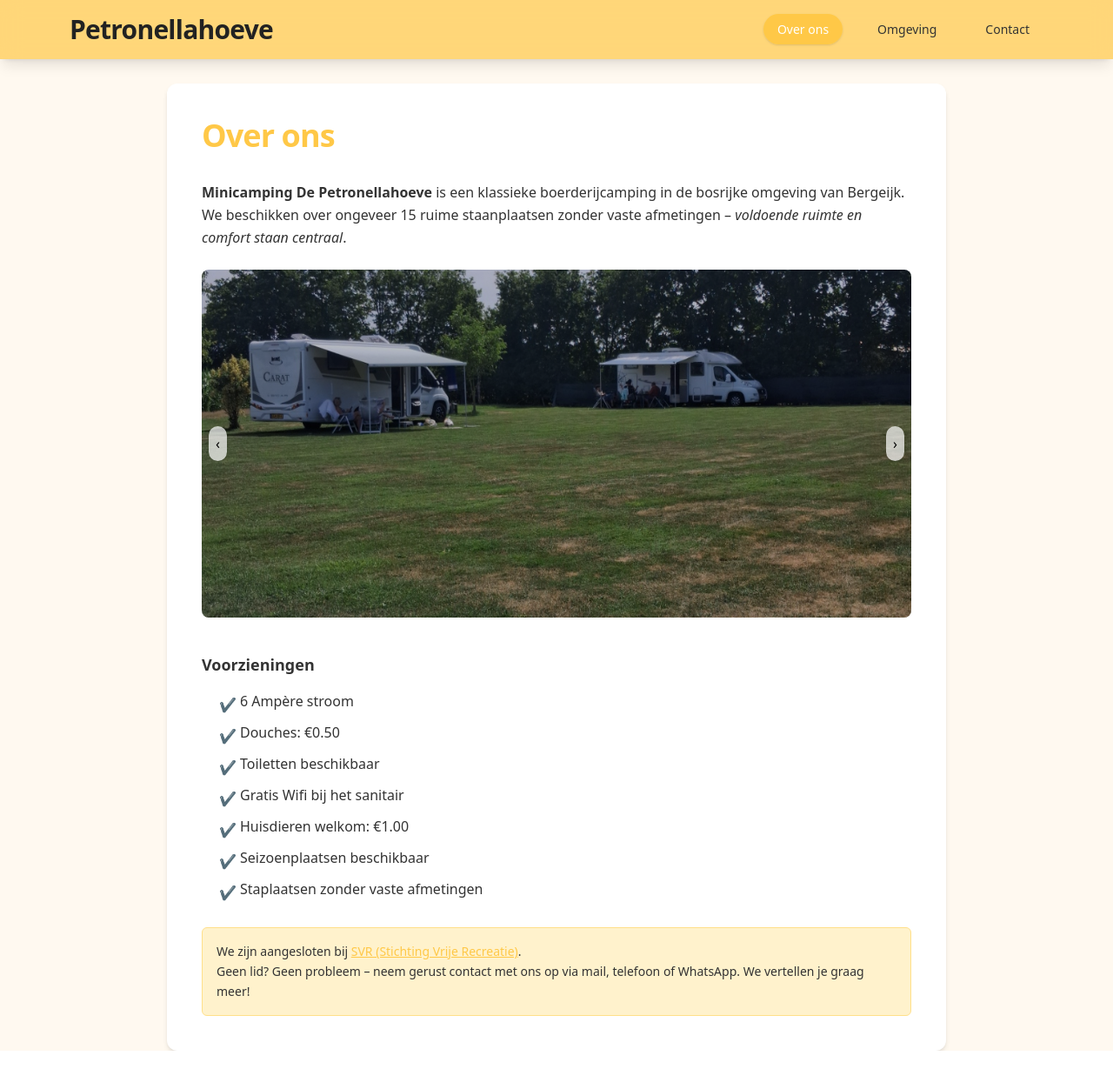
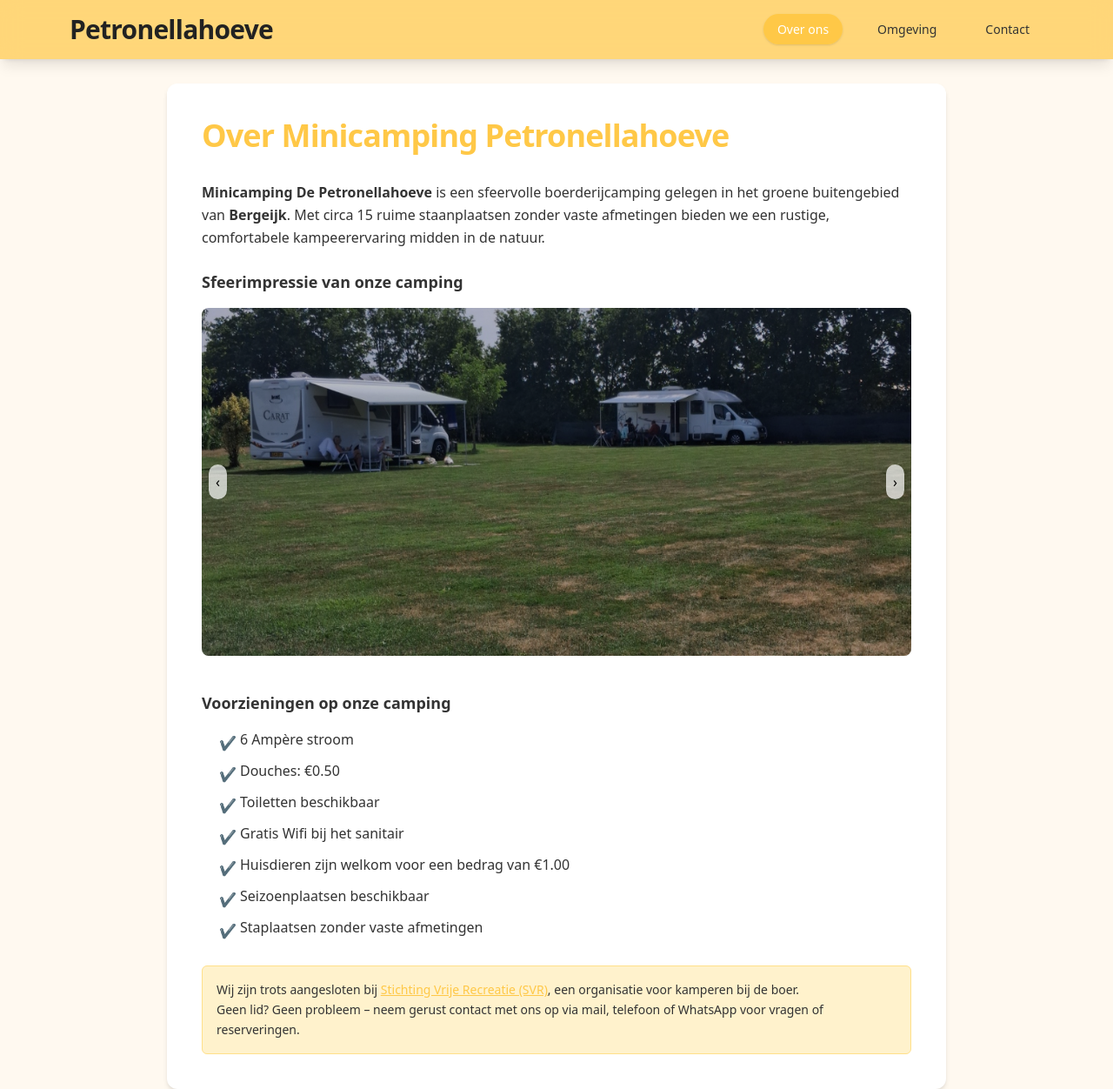
Before and after one commit to Joshua-dos-santos/petronellahoeve, a React (Vite) app: page /over-ons in a window 1280 px wide. Shown: the whole page at 87% size. Before the commit the page ends 1208 px from the top, so only its background shows below. Built offline with nearby package versions, Linux system fonts and the light colour scheme.

Commit message:
Fixed SEO in the different pages

```diff
--- a/src/pages/contact/index.jsx
+++ b/src/pages/contact/index.jsx
@@ -8,10 +8,10 @@ export default function Contact() {
           Contact
         </h1>
 
-        {/* Friendly intro */}
+        {/* SEO-optimized intro */}
         <p className="mb-6 text-base leading-relaxed">
-          Heb je vragen over onze minicamping, beschikbaarheid of tarieven? Neem
-          gerust contact met ons op – we helpen je graag verder!
+          Heb je vragen over onze minicamping in Bergeijk, beschikbaarheid of
+          tarieven? Neem gerust contact met ons op – we helpen je graag verder!
         </p>
 
         {/* Highlighted WhatsApp notice */}
@@ -34,7 +34,7 @@ export default function Contact() {
           {/* Address */}
           <div>
             <h2 className="text-lg font-semibold mb-3">Bezoekadres</h2>
-            <div className="space-y-2 text-base leading-relaxed">
+            <address className="not-italic space-y-2 text-base leading-relaxed">
               <p>
                 <FiMapPin className="inline-block mr-2 text-[#FFC847]" />
                 <strong>Petronellahoeve</strong>
@@ -51,7 +51,7 @@ export default function Contact() {
                   5571 TR Bergeijk, Nederland
                 </a>
               </p>
-            </div>
+            </address>
           </div>
 
           {/* Contact Info */}
--- a/src/pages/omgeving/index.jsx
+++ b/src/pages/omgeving/index.jsx
@@ -5,22 +5,23 @@ export default function Omgeving() {
     <div className="min-h-screen bg-[#FFF9F0] text-[#333] pt-24 px-4 sm:px-6 md:px-8 flex justify-center">
       <div className="w-full max-w-4xl bg-white shadow-md rounded-xl p-6 sm:p-10">
         <h1 className="text-4xl font-extrabold text-[#FFC847] mb-8 tracking-tight">
-          Omgeving
+          Omgeving van Minicamping Petronellahoeve
         </h1>
 
         <p className="mb-6 text-base leading-relaxed">
-          Onze minicamping ligt net buiten het dorp <strong>Bergeijk</strong>,
-          midden in het groen. De omgeving is ideaal voor liefhebbers van rust,
-          natuur en het buitenleven.
+          Onze <strong>minicamping in Bergeijk</strong> ligt in een prachtige,
+          groene omgeving. Perfect voor natuurliefhebbers, fietsers en
+          wandelaars die willen genieten van rust, ruimte en het buitenleven.
         </p>
 
-        <p className="mb-6 text-base leading-relaxed">
-          Je kunt direct vanaf de camping aansluiten op verschillende{" "}
-          <strong>knooppuntroutes</strong> voor wandelen en fietsen. Populaire
-          gebieden zijn onder andere:
+        <section className="mb-6">
+          <h2 className="text-lg font-semibold mb-2">Wandelen en fietsen</h2>
+          <p className="text-base leading-relaxed mb-4">
+            Direct vanaf de camping kun je aansluiten op diverse{" "}
+            <strong>knooppuntroutes</strong>. Enkele populaire natuurgebieden in
+            de omgeving zijn:
           </p>
-
-        <ul className="mb-8 space-y-3 pl-5 list-none">
+          <ul className="space-y-3 pl-5 list-none">
             {[
               "De Malpie",
               "De Maai",
@@ -33,21 +34,29 @@ export default function Omgeving() {
               </li>
             ))}
           </ul>
+        </section>
 
+        <section className="my-8">
+          <h2 className="text-lg font-semibold mb-3">Locatie op de kaart</h2>
           <MapLocation />
+        </section>
 
-        <p className="mt-8 mb-6 text-base leading-relaxed">
-          Het centrum van <strong>Bergeijk</strong> is dichtbij en biedt
-          winkels, horeca, een dorpsplein en regelmatig evenementen of een
-          markt. Ook vind je hier werk van ontwerper{" "}
-          <strong>Gerrit Rietveld</strong>, zoals een park en bushokjes.
+        <section>
+          <h2 className="text-lg font-semibold mb-3">Dichtbij het centrum</h2>
+          <p className="text-base leading-relaxed mb-4">
+            Het gezellige centrum van <strong>Bergeijk</strong> ligt op korte
+            afstand. Hier vind je supermarkten, winkels, horeca, een dorpsplein
+            en regelmatig evenementen of een markt. Ook is er werk te zien van
+            ontwerper <strong>Gerrit Rietveld</strong>, waaronder een park en
+            bushokjes.
           </p>
 
           <p className="text-base leading-relaxed">
-          Leuke uitstapjes in de buurt zijn onder andere:{" "}
+            Leuke uitstapjes in de regio zijn onder andere{" "}
             <strong>Eersel</strong>, <strong>Valkenswaard</strong> en het
             Belgische <strong>Lommel</strong>.
           </p>
+        </section>
       </div>
     </div>
   );
--- a/src/pages/over-ons/index.jsx
+++ b/src/pages/over-ons/index.jsx
@@ -14,21 +14,25 @@ export default function OverOns() {
   return (
     <div className="min-h-screen bg-[#FFF9F0] text-[#333] pt-24 px-4 sm:px-6 md:px-8 flex justify-center">
       <div className="w-full max-w-4xl bg-white shadow-md rounded-xl p-6 sm:p-10">
-        {/* Heading */}
+        {/* SEO-optimized heading */}
         <h1 className="text-4xl font-extrabold text-[#FFC847] mb-8 tracking-tight">
-          Over ons
+          Over Minicamping Petronellahoeve
         </h1>
 
-        {/* Intro text */}
+        {/* Keyword-rich introduction */}
         <p className="mb-6 text-base leading-relaxed">
-          <strong>Minicamping De Petronellahoeve</strong> is een klassieke
-          boerderijcamping in de bosrijke omgeving van Bergeijk. We beschikken
-          over ongeveer 15 ruime staanplaatsen zonder vaste afmetingen –{" "}
-          <em>voldoende ruimte en comfort staan centraal</em>.
+          <strong>Minicamping De Petronellahoeve</strong> is een sfeervolle
+          boerderijcamping gelegen in het groene buitengebied van{" "}
+          <strong>Bergeijk</strong>. Met circa 15 ruime staanplaatsen zonder
+          vaste afmetingen bieden we een rustige, comfortabele kampeerervaring
+          midden in de natuur.
         </p>
 
-        {/* ✅ Image Carousel */}
+        {/* Image Carousel with descriptive alt text */}
         <div className="mb-10">
+          <h2 className="text-lg font-semibold mb-4">
+            Sfeerimpressie van onze camping
+          </h2>
           <ImageCarousel
             images={galleryImages}
             height="h-[400px]"
@@ -38,15 +42,17 @@ export default function OverOns() {
           />
         </div>
 
-        {/* Amenities */}
-        <h2 className="text-lg font-semibold mb-4">Voorzieningen</h2>
+        {/* Amenities section */}
+        <h2 className="text-lg font-semibold mb-4">
+          Voorzieningen op onze camping
+        </h2>
         <ul className="mb-8 space-y-3 pl-5 list-none">
           {[
             "6 Ampère stroom",
             "Douches: €0.50",
             "Toiletten beschikbaar",
             "Gratis Wifi bij het sanitair",
-            "Huisdieren welkom: €1.00",
+            "Huisdieren zijn welkom voor een bedrag van €1.00",
             "Seizoenplaatsen beschikbaar",
             "Staplaatsen zonder vaste afmetingen",
           ].map((item, index) => (
@@ -57,20 +63,20 @@ export default function OverOns() {
           ))}
         </ul>
 
-        {/* SVR Info */}
+        {/* SVR block with keyword context */}
         <div className="bg-[#FFF2CC] border border-[#FFE08A] rounded-md p-4 text-sm leading-relaxed">
-          We zijn aangesloten bij{" "}
+          Wij zijn trots aangesloten bij{" "}
           <a
             href="https://www.svr.nl"
             target="_blank"
             rel="noopener noreferrer"
             className="text-[#FFC847] underline hover:text-[#e6b73a]"
           >
-            SVR (Stichting Vrije Recreatie)
+            Stichting Vrije Recreatie (SVR)
           </a>
-          . <br />
+          , een organisatie voor kamperen bij de boer. <br />
           Geen lid? Geen probleem – neem gerust contact met ons op via mail,
-          telefoon of WhatsApp. We vertellen je graag meer!
+          telefoon of WhatsApp voor vragen of reserveringen.
         </div>
       </div>
     </div>
```
Lines whose indentation alone changed are shown as unchanged.
